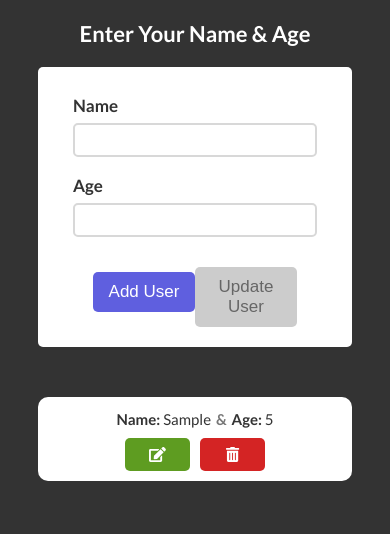
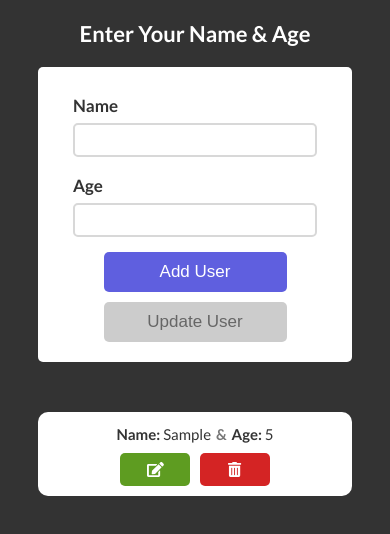
Before and after one commit to jawad-ul-hassan/CRUD-React-App, a React (Create React App) app: page / in a window 390 px wide. Both pictures are taken after typing "Sample", "5" into the empty fields and a click on the button "Add User". Shown: the top 534 px of the page. Built offline with nearby package versions, Linux system fonts and the light colour scheme; the HTML template or start-up script is replaced by a standard one.

Commit message:
Final Commit

```diff
--- a/src/components/UserCard.module.css
+++ b/src/components/UserCard.module.css
@@ -14,7 +14,7 @@
 
 .user-card:hover {
   cursor: pointer;
-  transform: translateX(4.5px);
+  transform: translateY(-5px);
 }
 
 .user-card p {
@@ -63,8 +63,7 @@
   }
 
   .user-card button {
-    width: 65px;
-    padding: 8px 12px;
+    width: 70px;
     margin-top: 5px;
     font-size: 1.5rem;
     text-align: center;
--- a/src/components/UserForm.module.css
+++ b/src/components/UserForm.module.css
@@ -74,6 +74,7 @@
 .user-form .form-control-btn {
   padding: 15px 35px 5px;
   display: flex;
+  flex-wrap: wrap;
   justify-content: center;
   align-items: center;
 }
@@ -116,15 +117,19 @@
     font-size: 1.7rem;
   }
 
+  .user-form .form-control-btn {
+    padding: 10px 15px 5px;
+  }
+
   .user-form .user-btn {
-    width: 100%;
+    width: 75%;
     font-size: 1.7rem;
   }
 
   .user-form .update-btn {
-    width: 100%;
+    width: 75%;
     font-size: 1.7rem;
-    margin-left: 0;
+    margin-left: 0px;
     margin-top: 10px;
   }
 }
```
